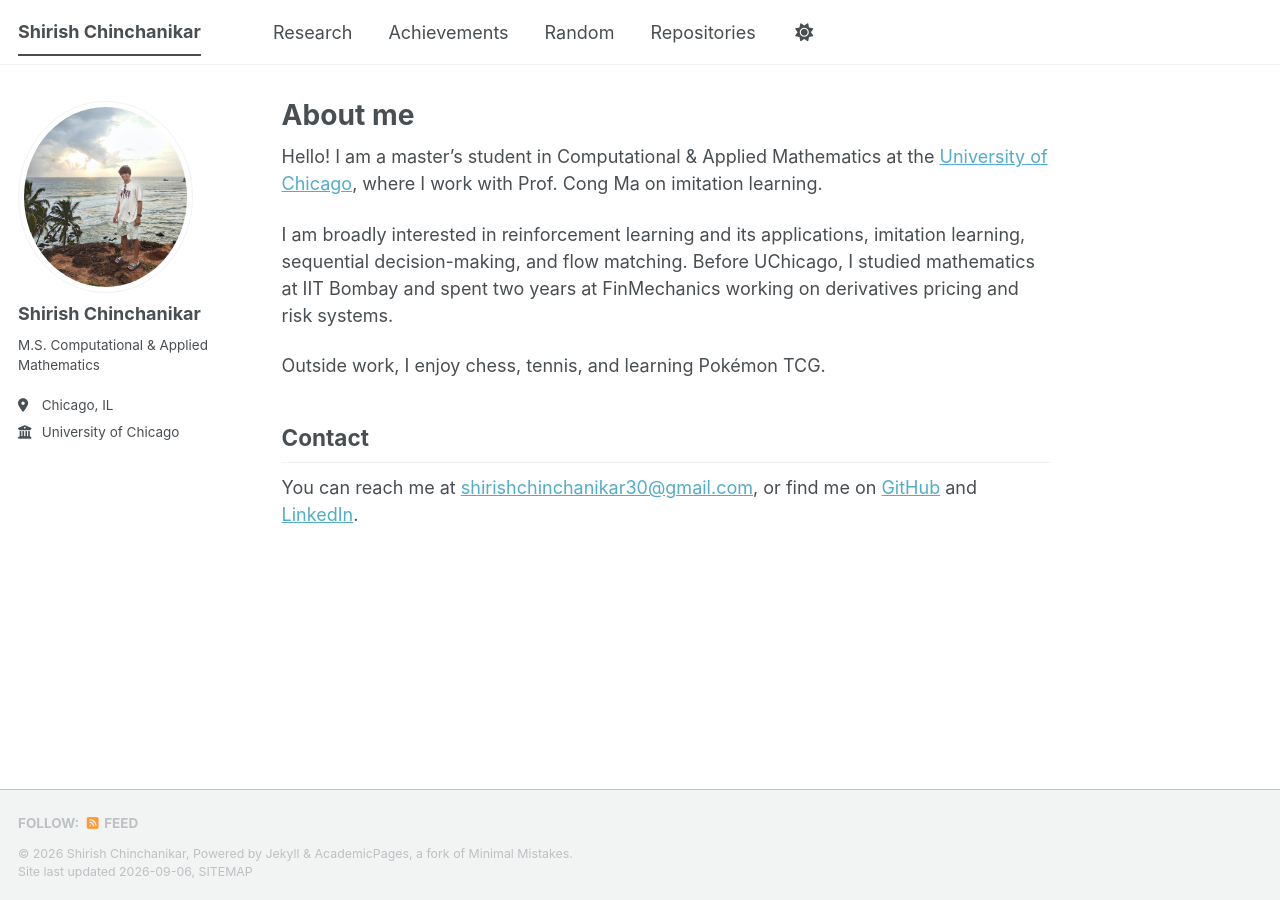
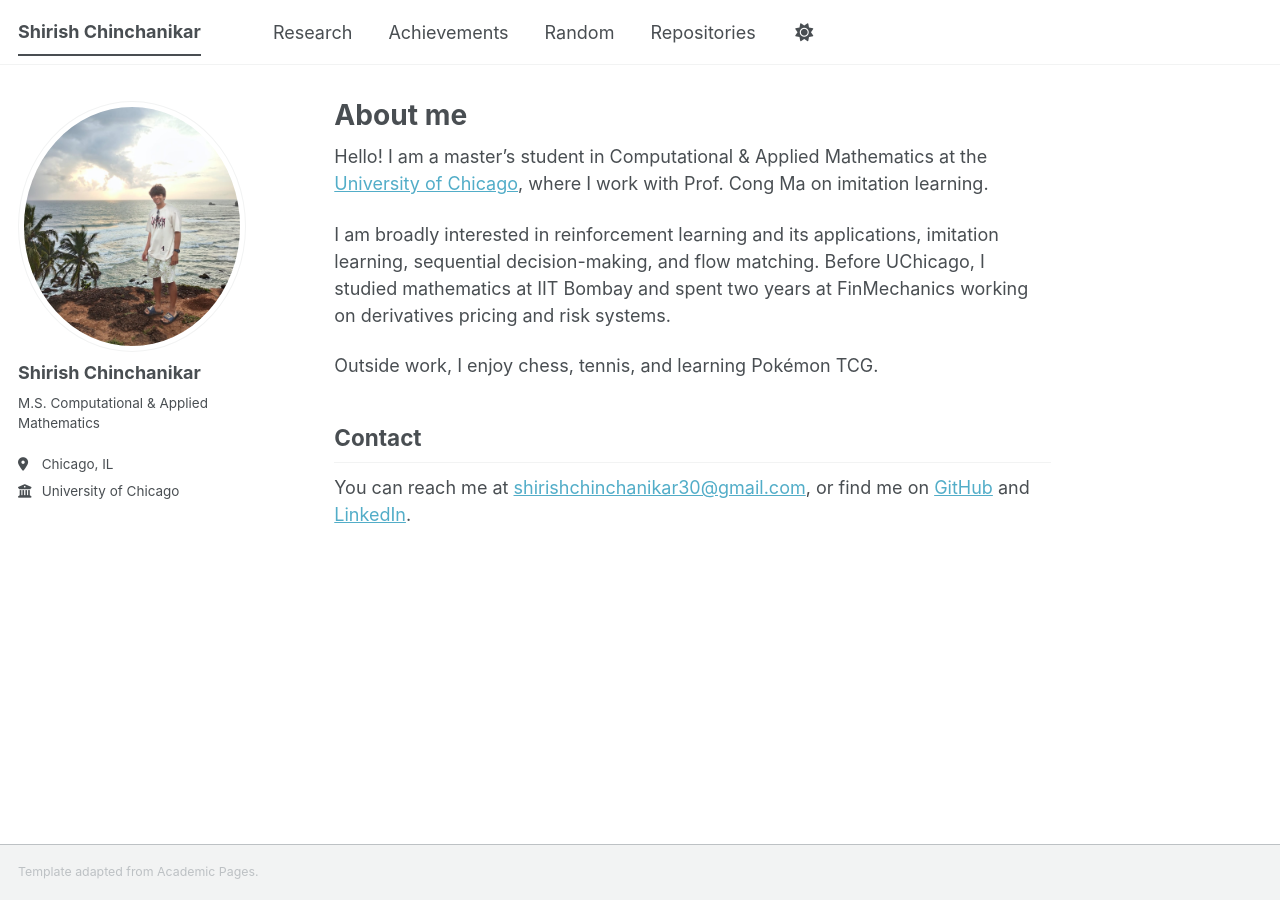
Before and after one commit to ShirishChinch/ShirishChinch.github.io, a Jekyll site: the page built from _pages/about.md, in a window 1280 px wide. Built offline with Jekyll 4.4.1, drawn with Linux system fonts in a browser that asks for light colours; a style sheet for code colours, icons or effects is not loaded.

Commit message:
Simplify footer and enlarge profile photo

```diff
--- a/_includes/footer.html
+++ b/_includes/footer.html
@@ -1,25 +1,3 @@
-{% include base_path %}
-
-{% if site.author.github or site.author.bitbucket or site.atom_feed.hide != true %}
-<div class="page__footer-follow">
-  <ul class="social-icons">
-    {% if site.data.ui-text[site.locale].follow_label %}
-      <li><strong>{{ site.data.ui-text[site.locale].follow_label }}</strong></li>
-    {% endif %}
-    {% if site.author.github %}
-      <li><a href="https://github.com/{{ site.author.github }}"><i class="fab fa-github" aria-hidden="true"></i> GitHub</a></li>
-    {% endif %}
-    {% if site.author.bitbucket %}
-      <li><a href="https://bitbucket.org/{{ site.author.bitbucket }}"><i class="fab fa-bitbucket" aria-hidden="true"></i> Bitbucket</a></li>
-    {% endif %}
-    {% if site.atom_feed.hide != true %}
-    <li><a href="{% if site.atom_feed.path %}{{ site.atom_feed.path }}{% else %}{{ base_path }}/feed.xml{% endif %}"><i class="fa fa-fw fa-rss-square" aria-hidden="true"></i> {{ site.data.ui-text[site.locale].feed_label | default: "Feed" }}</a></li>
-    {% endif %}
-  </ul>
+<div class="page__footer-copyright">
+  Template adapted from <a href="https://github.com/academicpages/academicpages.github.io">Academic Pages</a>.
 </div>
-{% endif %}
-
-<div class="page__footer-copyright">
-  &copy; {{ site.time | date: '%Y' }} {{ site.name | default: site.title }}, {{ site.data.ui-text[site.locale].powered_by | default: "Powered by" }} <a href="https://jekyllrb.com" rel="nofollow">Jekyll</a> &amp; <a href="https://github.com/academicpages/academicpages.github.io">AcademicPages</a>, a fork of <a href="https://mademistakes.com/work/minimal-mistakes-jekyll-theme/" rel="nofollow">Minimal Mistakes</a>.<br />
-  Site last updated {{ "now" | date: '%Y-%m-%d' }}, <a href="/sitemap/" style="text-transform: uppercase;">{{ site.data.ui-text[site.locale].site_map | default: "Sitemap" }}</a>
-</div>
--- a/_sass/layout/_page.scss
+++ b/_sass/layout/_page.scss
@@ -18,7 +18,7 @@
 
 .page {
   @include breakpoint($large) {
-    @include span(10 of 12 last);
+    @include span(9.5 of 12 last);
     @include prefix(0.5 of 12);
     @include suffix(2 of 12);
   }
--- a/_sass/layout/_sidebar.scss
+++ b/_sass/layout/_sidebar.scss
@@ -25,7 +25,7 @@
   }
 
   @include breakpoint($large) {
-    @include span(2 of 12);
+    @include span(2.5 of 12);
     opacity: 1;
     -webkit-transition: opacity 0.2s ease-in-out;
             transition: opacity 0.2s ease-in-out;
@@ -158,6 +158,7 @@
     border-radius: 50%;
 
     @include breakpoint($large) {
+      max-width: 228px;
       padding: 5px;
       border: 1px solid var(--global-border-color);
     }
```
